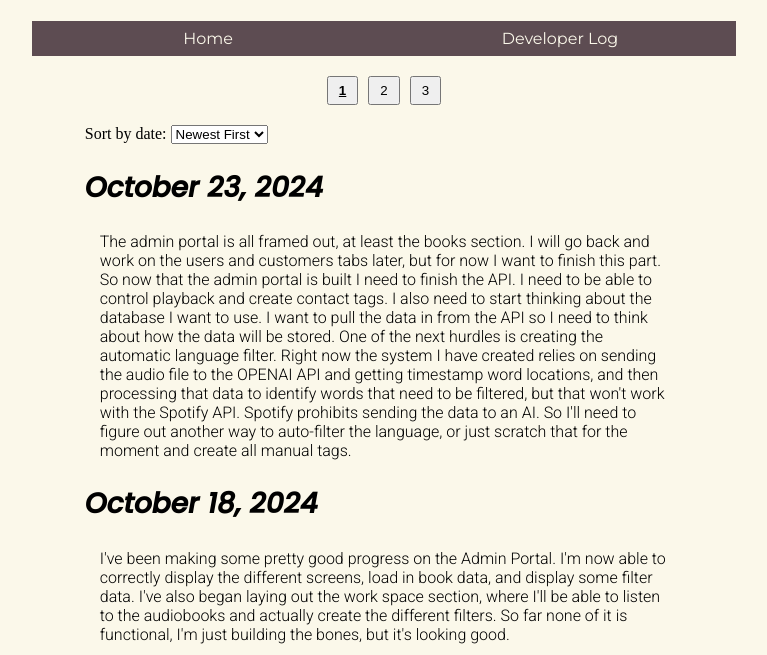
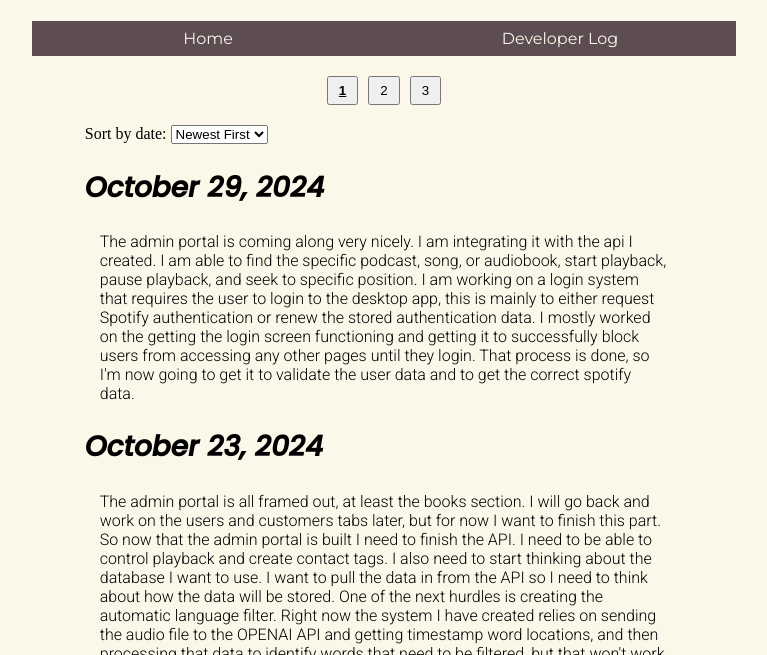
Before and after one commit to jorted-runner/audio_nexus_dev, a plain HTML site: page devLog.html in a window 1280 px wide. Shown: the part 145-800 px from the top of the page, without its empty margins (256-1023 px from the left). Drawn offline with Linux system fonts and the light colour scheme.

Commit message:
Dev log update

```diff
--- a/devLog.html
+++ b/devLog.html
@@ -32,6 +32,14 @@
                 <option value="newest">Newest First</option>
                 <option value="oldest">Oldest First</option>
             </select>
+        </div>
+        <div id="devLogContainer">
+            <section class="devPost">
+                <h1>October 29, 2024</h1>
+                <p>
+                    The admin portal is coming along very nicely. I am integrating it with the api I created. I am able to find the specific podcast, song, or audiobook, start playback, pause playback, and seek to specific position. I am working on a login system that requires the user to login to the desktop app, this is mainly to either request Spotify authentication or renew the stored authentication data. I mostly worked on the getting the login screen functioning and getting it to successfully block users from accessing any other pages until they login. That process is done, so I'm now going to get it to validate the user data and to get the correct spotify data.
+                </p>
+            </section>
         </div>
         <div id="devLogContainer">
             <section class="devPost">
```
